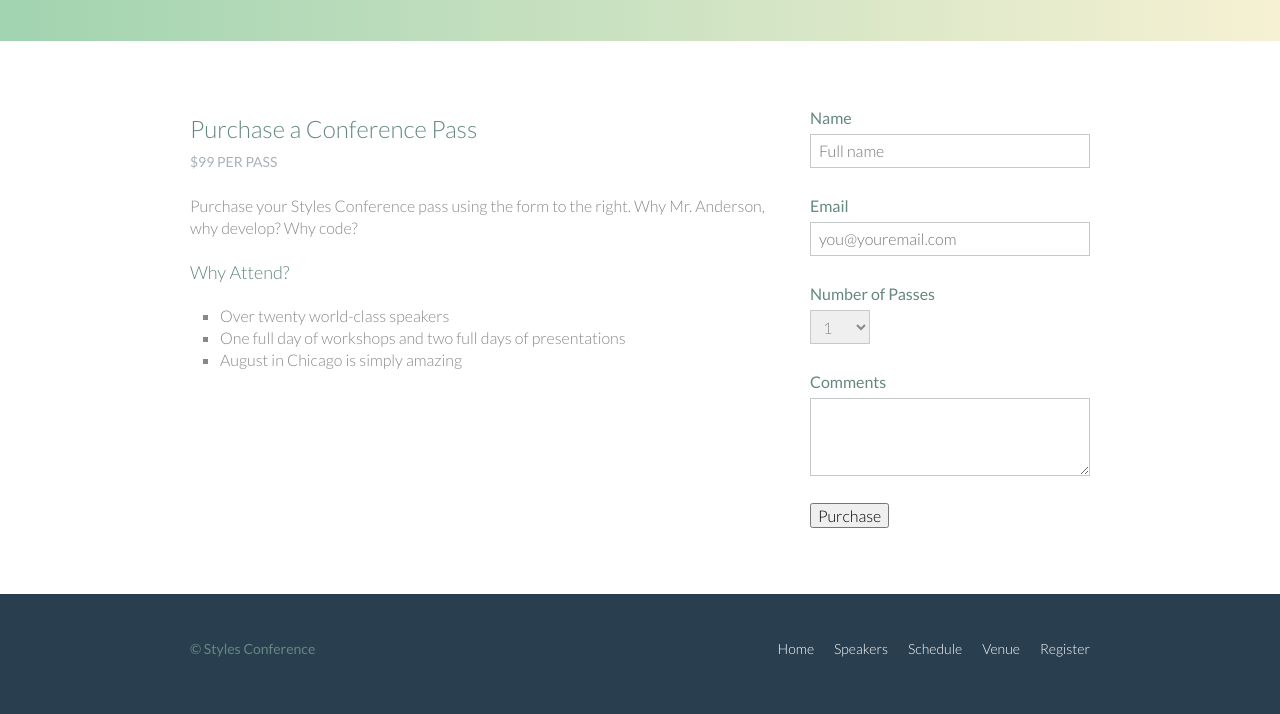
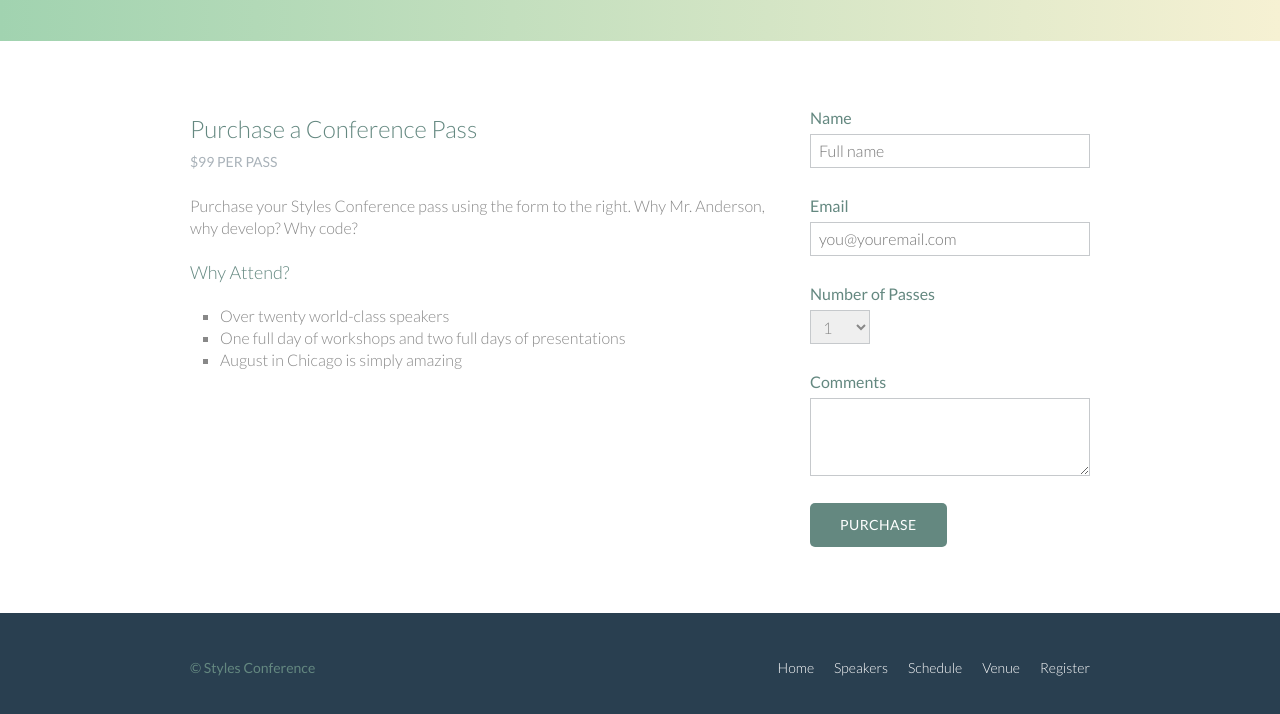
Before and after one commit to tranc99/designer-conference, a website: page register.html in a window 1280 px wide. Shown: the part 322-1036 px from the top of the page. Drawn offline with Linux system fonts and the light colour scheme.

Commit message:
I love it, it's a lot of fun!

```diff
--- a/assets/stylesheets/main.styl
+++ b/assets/stylesheets/main.styl
@@ -202,6 +202,15 @@ p
   }
 }
 
+.btn-default
+  border: 0
+  background: #648880
+  padding: 11px 30px
+  font-size: 14px
+
+  &:hover
+    background: #77a198;
+
 /*
   ========================================
   Home
--- a/register.html
+++ b/register.html
@@ -104,7 +104,7 @@
             </label>
           </fieldset>
 
-          <input type="submit" name="submit" value="Purchase">
+          <input class="btn btn-default" type="submit" name="submit" value="Purchase">
         </form>
       </div>
     </section>
```
Also changed, not shown: assets/stylesheets/main.css.
